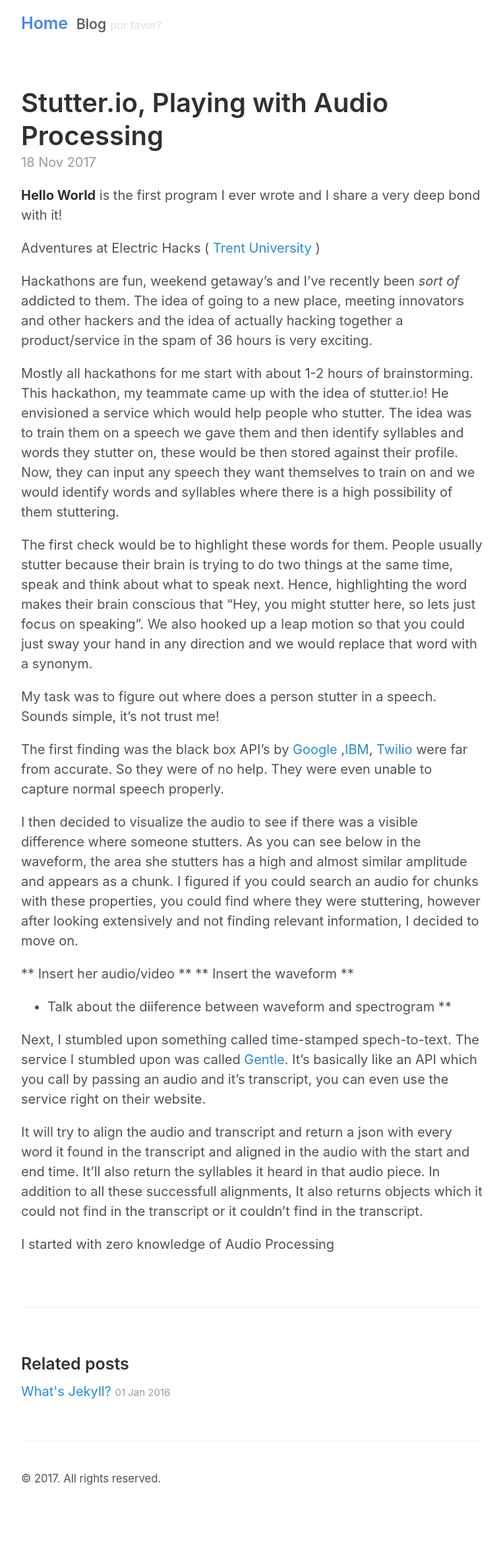
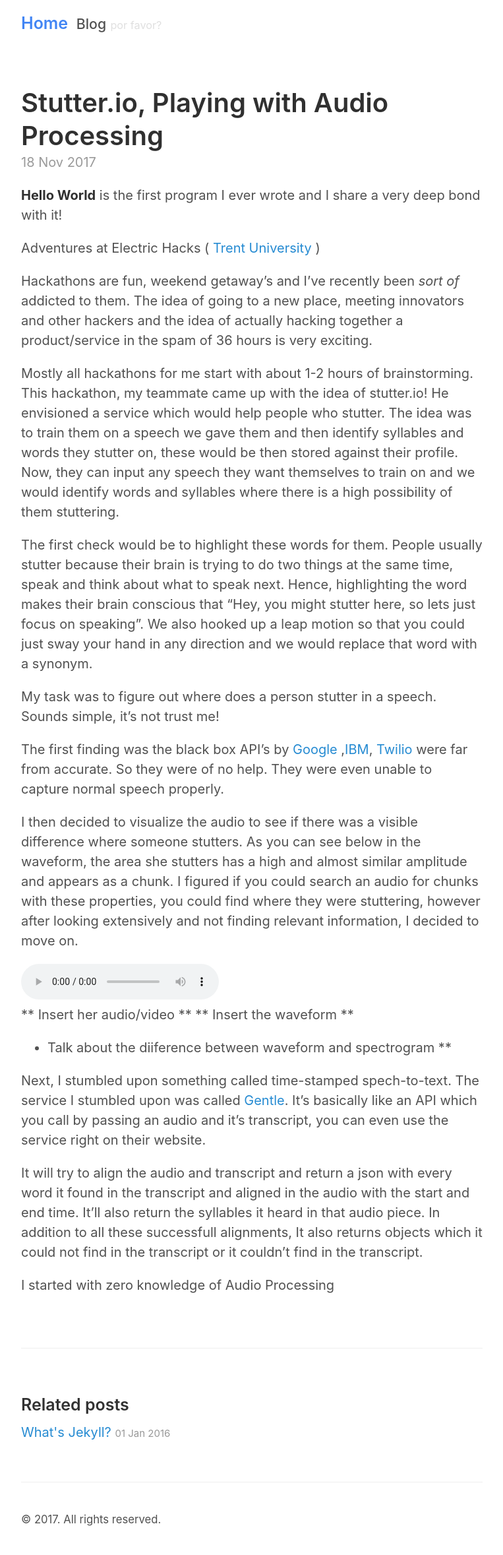
Before and after one commit to gotibhai/mygithubpage, a Jekyll site: the page built from _posts/2017-11-18-test.md, in a window 1280 px wide. Shown: the whole page at 66% size, without its empty margins (258-1021 px from the left). Built offline with Jekyll 4.4.1, drawn with Linux system fonts in a browser that asks for light colours; before the commit the page ends 2295 px from its top, so only the background shows below that.

Commit message:
adding blog

```diff
--- a/_includes/myaudio.html
+++ b/_includes/myaudio.html
@@ -1 +1,4 @@
-<audio ref='Stutter Audio' src="audio/Stuttering.mp3"></audio>
+<audio controls="controls">
+  <source src="audio/Stuttering.mp3" type="audio/mpeg" />
+  Your browser does not support the audio element.
+</audio>
```
